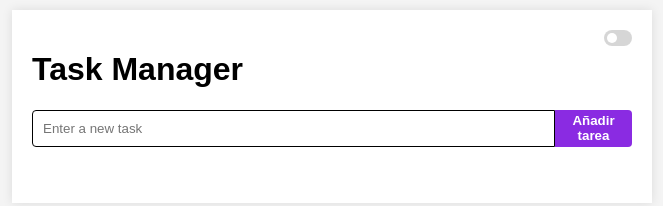
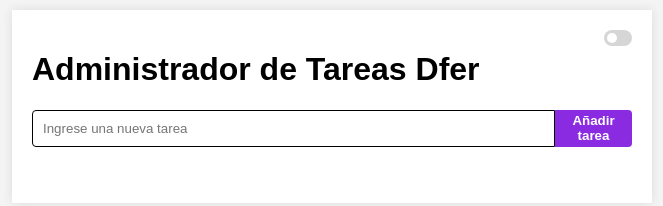
Before and after one commit to Dfer07/AdministradorDeTareas, a plain HTML site: page docs/index.html in a window 1280 px wide. Shown: the whole page, without its empty margins (308-971 px from the left). Drawn offline with Linux system fonts and the light colour scheme.

Commit message:
Se corrigen los titulos en español para la version LATAM

```diff
--- a/docs/index.html
+++ b/docs/index.html
@@ -3,7 +3,7 @@
   <head>
     <meta charset="UTF-8" />
     <meta name="viewport" content="width=device-width, initial-scale=1.0" />
-    <title>Task Manager</title>
+    <title>Mi ToDo List</title>
     <link rel="stylesheet" href="./task-manager.css" />
   </head>
 
@@ -14,13 +14,13 @@
               <input type="checkbox" id="miSwitch" />
               <span class="slider"></span>
             </label>
-            <h1>Task Manager</h1>
+            <h1>Administrador de Tareas Dfer</h1>
         </div>
       <form id="task-form" autocomplete="off">
         <input
           type="text"
           id="task-input"
-          placeholder="Enter a new task"
+          placeholder="Ingrese una nueva tarea"
           required
         />
         <button type="submit">Añadir tarea</button>
```
